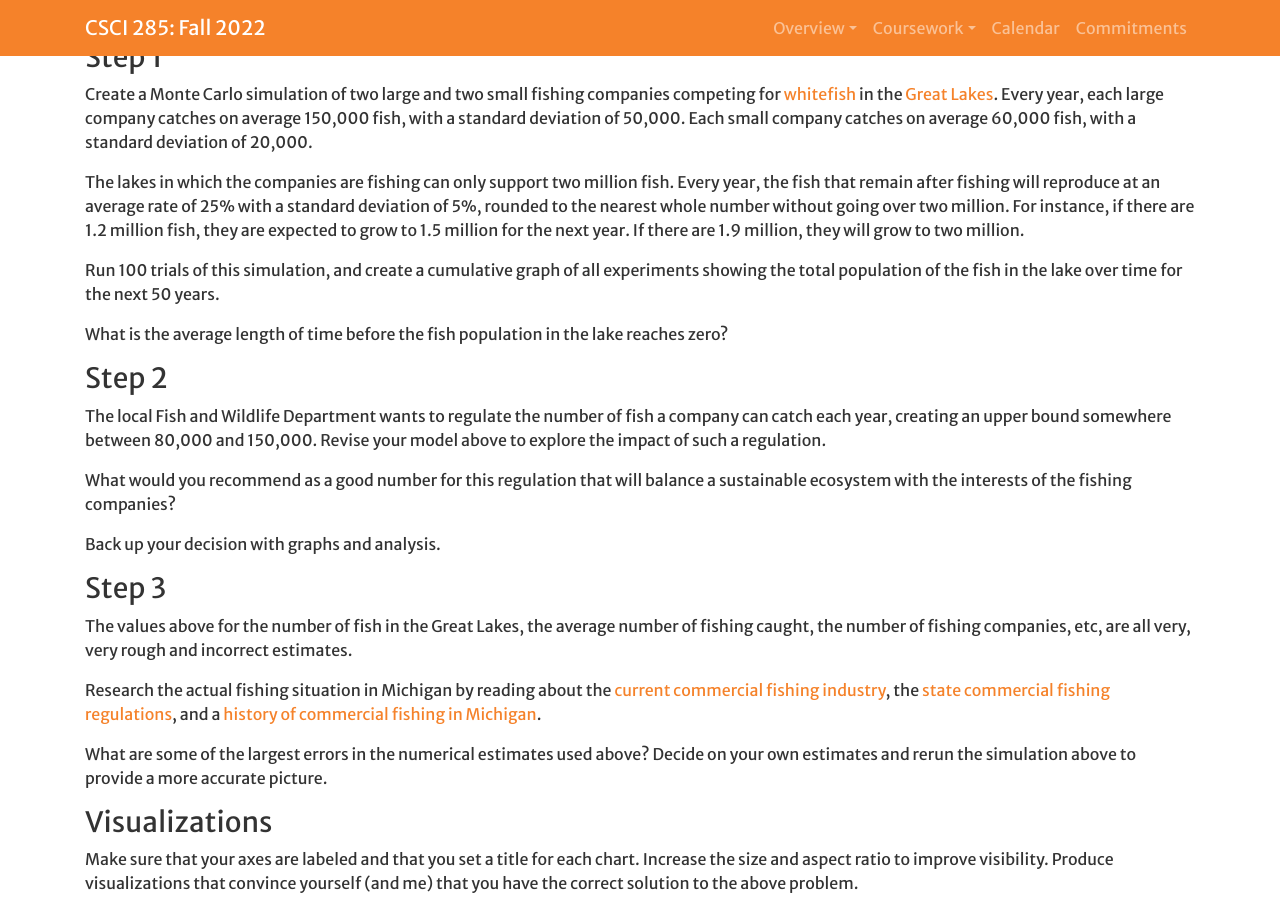
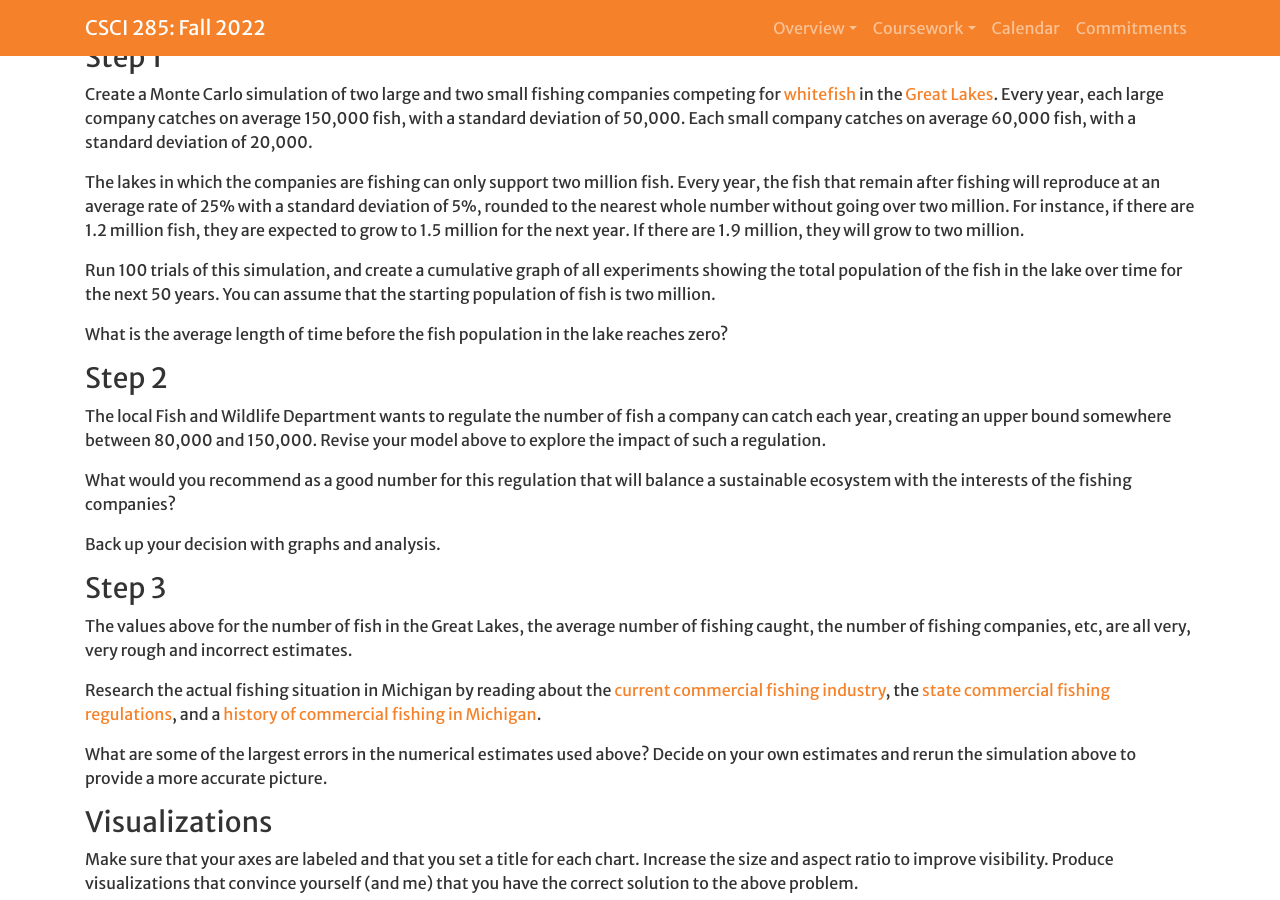
Before and after one commit to Hendrix-CS/csci285, a Jekyll site: the page built from exams/exam2.md, in a window 1280 px wide and 900 px high, scrolled down 1056 px. Built offline with Jekyll 4.4.1, drawn with Linux system fonts in a browser that asks for light colours; a script that is not in the unit is left out.

Commit message:
adding line to MC problem

```diff
--- a/exams/exam2.md
+++ b/exams/exam2.md
@@ -41,7 +41,7 @@ Create a Monte Carlo simulation of two large and two small fishing companies com
 
 The lakes in which the companies are fishing can only support two million fish. Every year, the fish that remain after fishing will reproduce at an average rate of 25% with a standard deviation of 5%, rounded to the nearest whole number without going over two million. For instance, if there are 1.2 million fish, they are expected to grow to 1.5 million for the next year. If there are 1.9 million, they will grow to two million.
 
-Run 100 trials of this simulation, and create a cumulative graph of all experiments showing the total population of the fish in the lake over time for the next 50 years.
+Run 100 trials of this simulation, and create a cumulative graph of all experiments showing the total population of the fish in the lake over time for the next 50 years. You can assume that the starting population of fish is two million.
 
 What is the average length of time before the fish population in the lake reaches zero?
 
```
